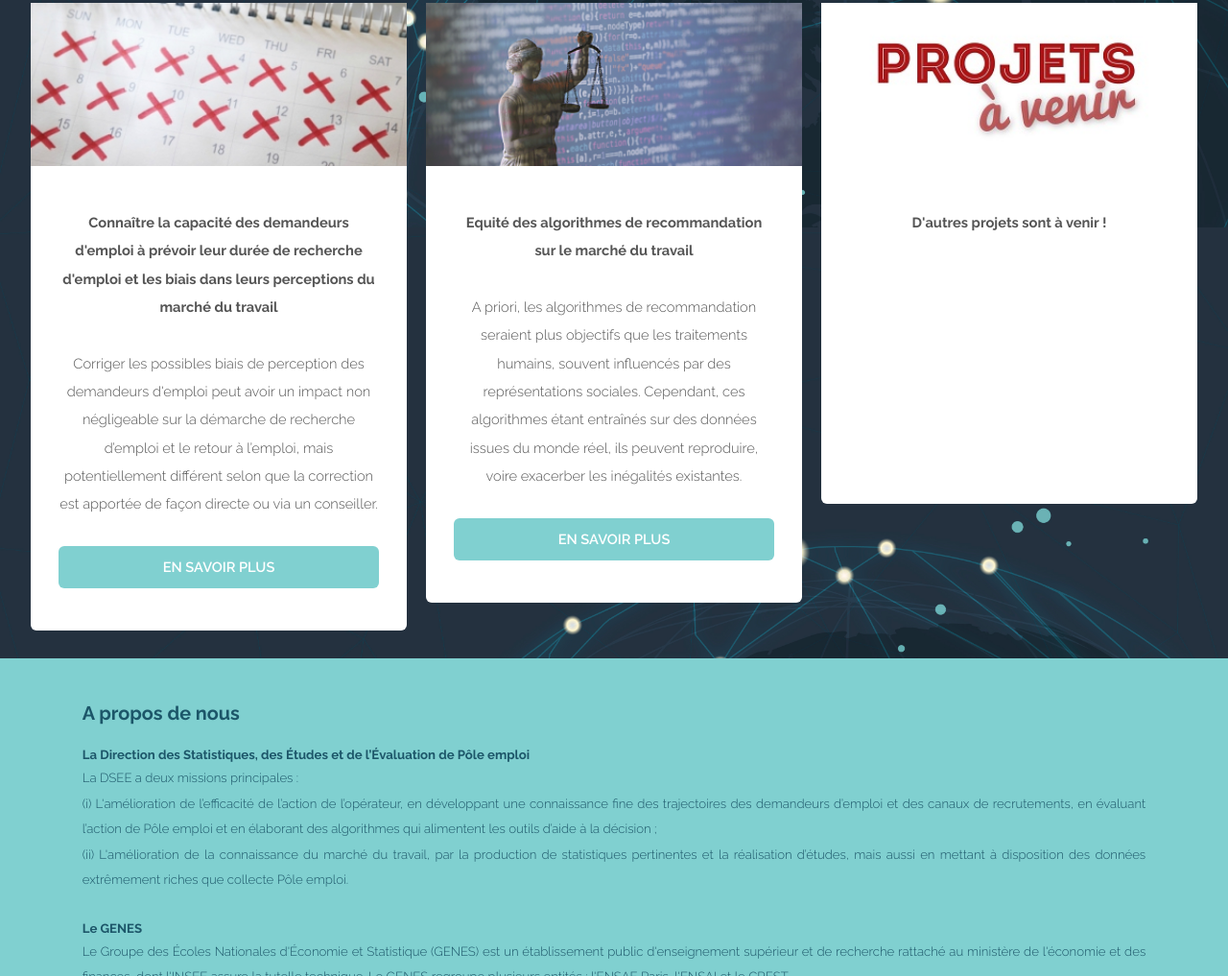
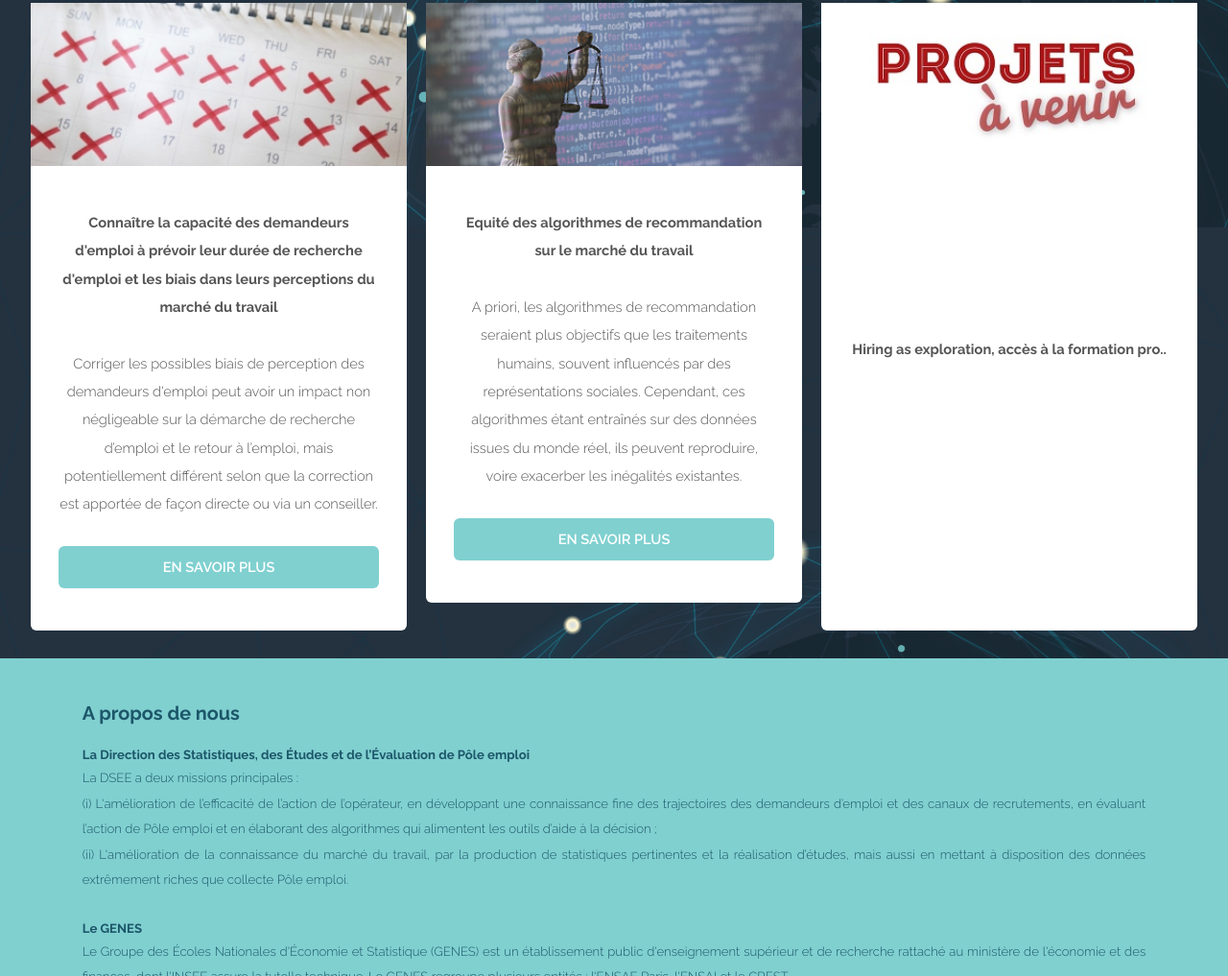
Before and after one commit to experimentations-emploi/experimentations-emploi.github.io, a plain HTML site: page index.html in a window 1280 px wide. Shown: the part 2207-3224 px from the top of the page at 96% size. Drawn offline with Linux system fonts and the light colour scheme.

Commit message:
Update index.html

```diff
--- a/index.html
+++ b/index.html
@@ -165,8 +165,19 @@
 								</section>
 								<section class="4u"> <a href="#" class="image featured"><img src="images/a_venir.jpg" alt=""></a>
 									<div class="box">
-                                        					<p><strong>D'autres projets sont à venir !</strong></p>
-										<p><br><br><br><br><br><br></p>
+                                        					<br>
+<br><br>
+<br>
+<br>
+<br><p><strong>
+Hiring as exploration, accès à la formation pro..</strong></p>
+										<p><br><br><br>
+<br>
+<br>
+
+
+
+<br></p>
 										</div>
 								</section>
 							</div>
```
